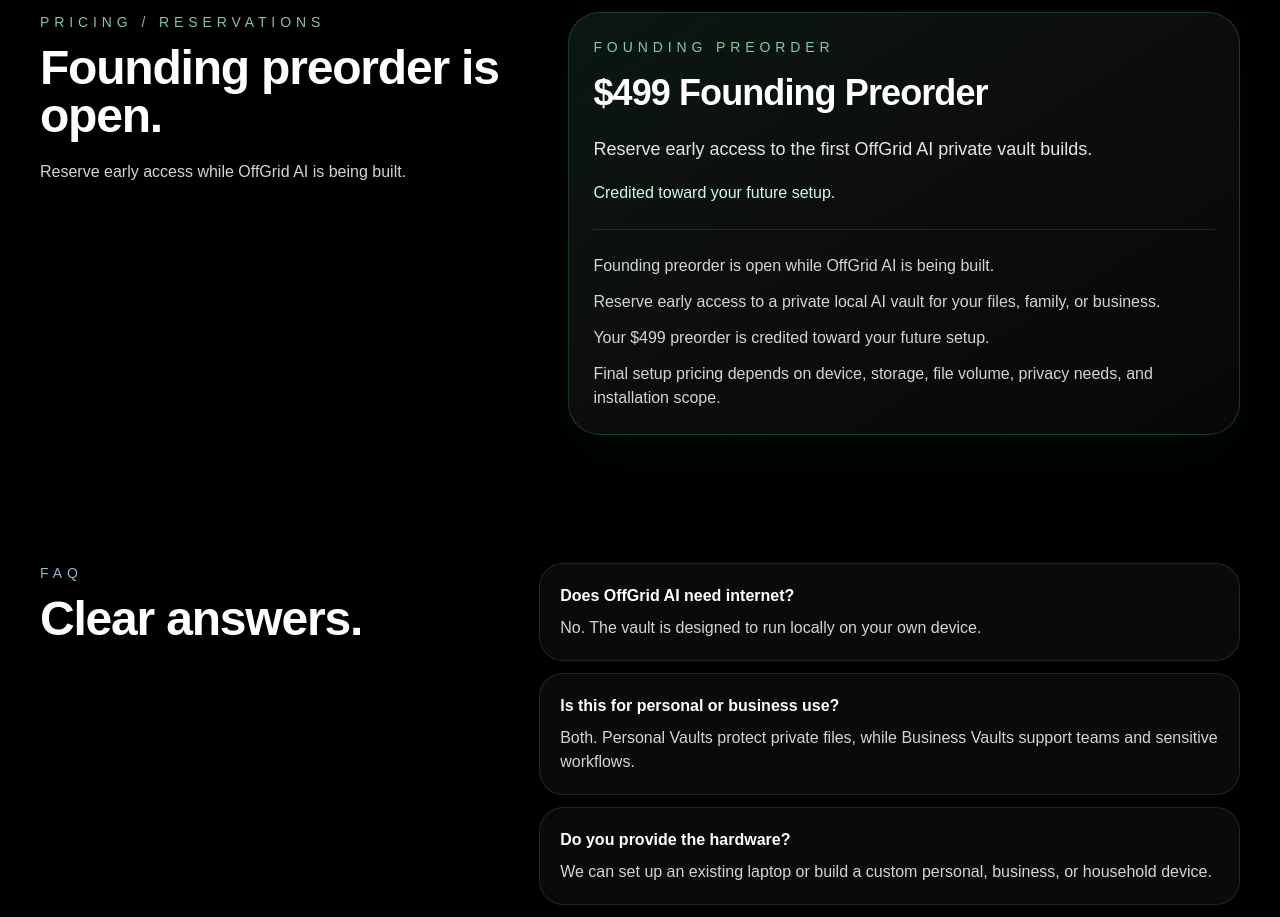
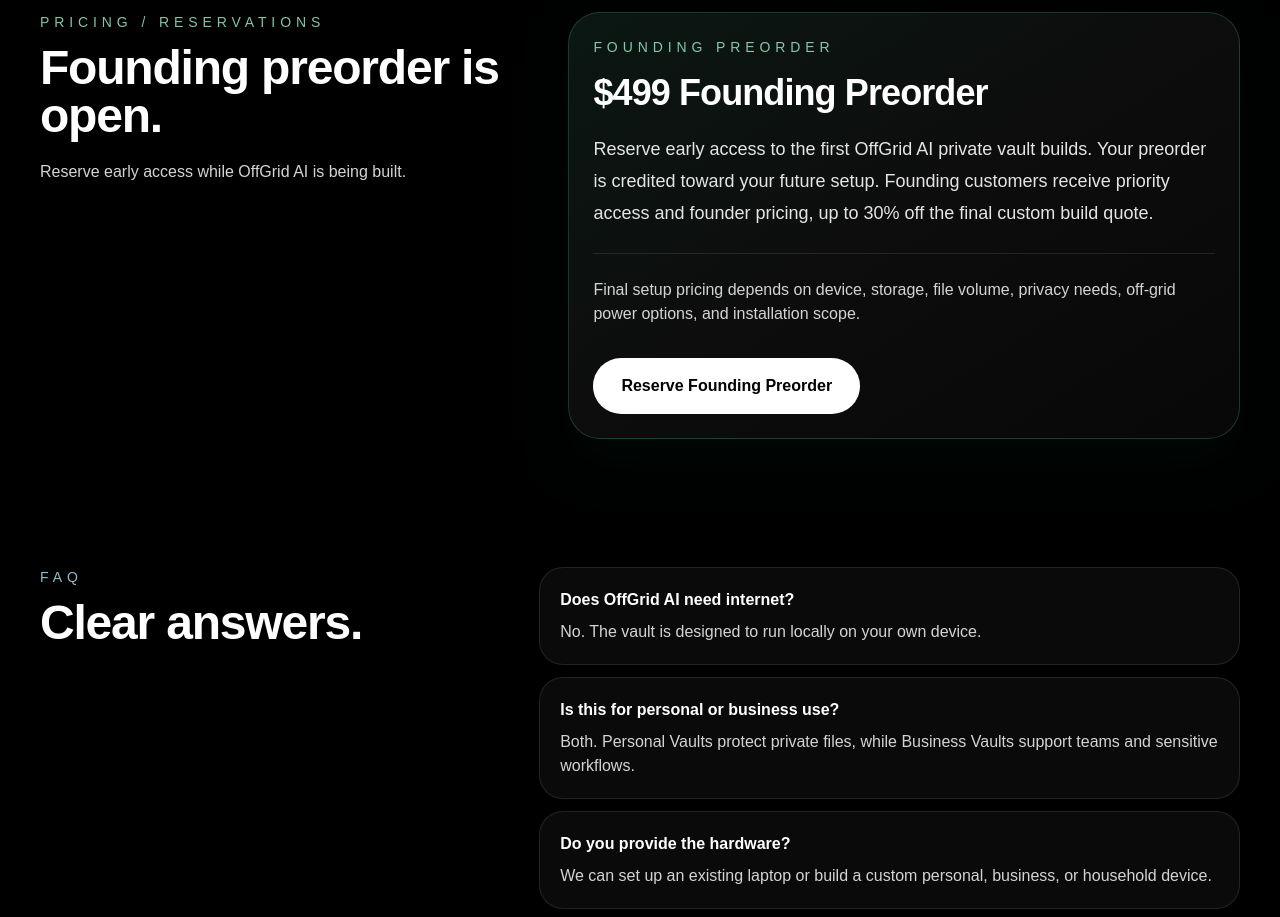
Before and after one commit to rvh76s5v6k-collab/offgridnation, a Next.js app: page / in a window 1280 px wide. Shown: the part 1640-2557 px from the top of the page. Built offline with nearby package versions, Linux system fonts and the light colour scheme.

Commit message:
Connect Stripe founding preorder link

```diff
--- a/app/page.tsx
+++ b/app/page.tsx
@@ -1,4 +1,5 @@
 const contactEmail = "mailto:falias1991@icloud.com";
+const stripePreorderLink = "https://buy.stripe.com/8x2bIU8HogZs7Ct0Lh5os00";
 
 const mailtoSubjects = {
   waitlist: "Join Waitlist",
@@ -71,7 +72,12 @@
               <a className="rounded-full bg-white px-7 py-4 text-center font-semibold text-black transition hover:bg-emerald-100" href={mailtoLink(mailtoSubjects.waitlist)}>
                 Join Waitlist
               </a>
-              <a className="rounded-full border border-white/20 bg-white/[0.04] px-7 py-4 text-center font-semibold text-white transition hover:border-emerald-200/60 hover:bg-emerald-300/10" href={mailtoLink(mailtoSubjects.foundingPreorder)}>
+              <a
+                className="rounded-full border border-white/20 bg-white/[0.04] px-7 py-4 text-center font-semibold text-white transition hover:border-emerald-200/60 hover:bg-emerald-300/10"
+                href={stripePreorderLink}
+                target="_blank"
+                rel="noopener noreferrer"
+              >
                 Reserve Founding Preorder
               </a>
               <a className="rounded-full border border-sky-200/25 px-7 py-4 text-center font-semibold text-sky-100 transition hover:border-sky-200/70 hover:bg-sky-300/10" href={mailtoLink(mailtoSubjects.businessPilot)}>
@@ -140,26 +146,22 @@
             </h3>
             <p className="mt-5 text-lg leading-8 text-neutral-200">
               Reserve early access to the first OffGrid AI private vault builds.
+              Your preorder is credited toward your future setup. Founding
+              customers receive priority access and founder pricing, up to 30%
+              off the final custom build quote.
             </p>
-            <p className="mt-4 font-medium text-emerald-100">
-              Credited toward your future setup.
+            <p className="mt-6 border-t border-white/10 pt-6 text-neutral-300">
+              Final setup pricing depends on device, storage, file volume,
+              privacy needs, off-grid power options, and installation scope.
             </p>
-            <div className="mt-6 space-y-3 border-t border-white/10 pt-6 text-neutral-300">
-              <p>
-                Founding preorder is open while OffGrid AI is being built.
-              </p>
-              <p>
-                Reserve early access to a private local AI vault for your files,
-                family, or business.
-              </p>
-              <p>
-                Your $499 preorder is credited toward your future setup.
-              </p>
-              <p>
-                Final setup pricing depends on device, storage, file volume,
-                privacy needs, and installation scope.
-              </p>
-            </div>
+            <a
+              className="mt-8 inline-flex rounded-full bg-white px-7 py-4 font-semibold text-black transition hover:bg-emerald-100"
+              href={stripePreorderLink}
+              target="_blank"
+              rel="noopener noreferrer"
+            >
+              Reserve Founding Preorder
+            </a>
           </div>
         </section>
 
@@ -186,7 +188,12 @@
             <a className="rounded-full bg-white px-7 py-4 font-semibold text-black transition hover:bg-emerald-100" href={mailtoLink(mailtoSubjects.waitlist)}>
               Join Waitlist
             </a>
-            <a className="rounded-full border border-white/20 px-7 py-4 font-semibold text-white transition hover:bg-white/10" href={mailtoLink(mailtoSubjects.foundingPreorder)}>
+            <a
+              className="rounded-full border border-white/20 px-7 py-4 font-semibold text-white transition hover:bg-white/10"
+              href={stripePreorderLink}
+              target="_blank"
+              rel="noopener noreferrer"
+            >
               Reserve Founding Preorder
             </a>
             <a className="rounded-full border border-sky-200/25 px-7 py-4 font-semibold text-sky-100 transition hover:bg-sky-300/10" href={mailtoLink(mailtoSubjects.businessPilot)}>
```
